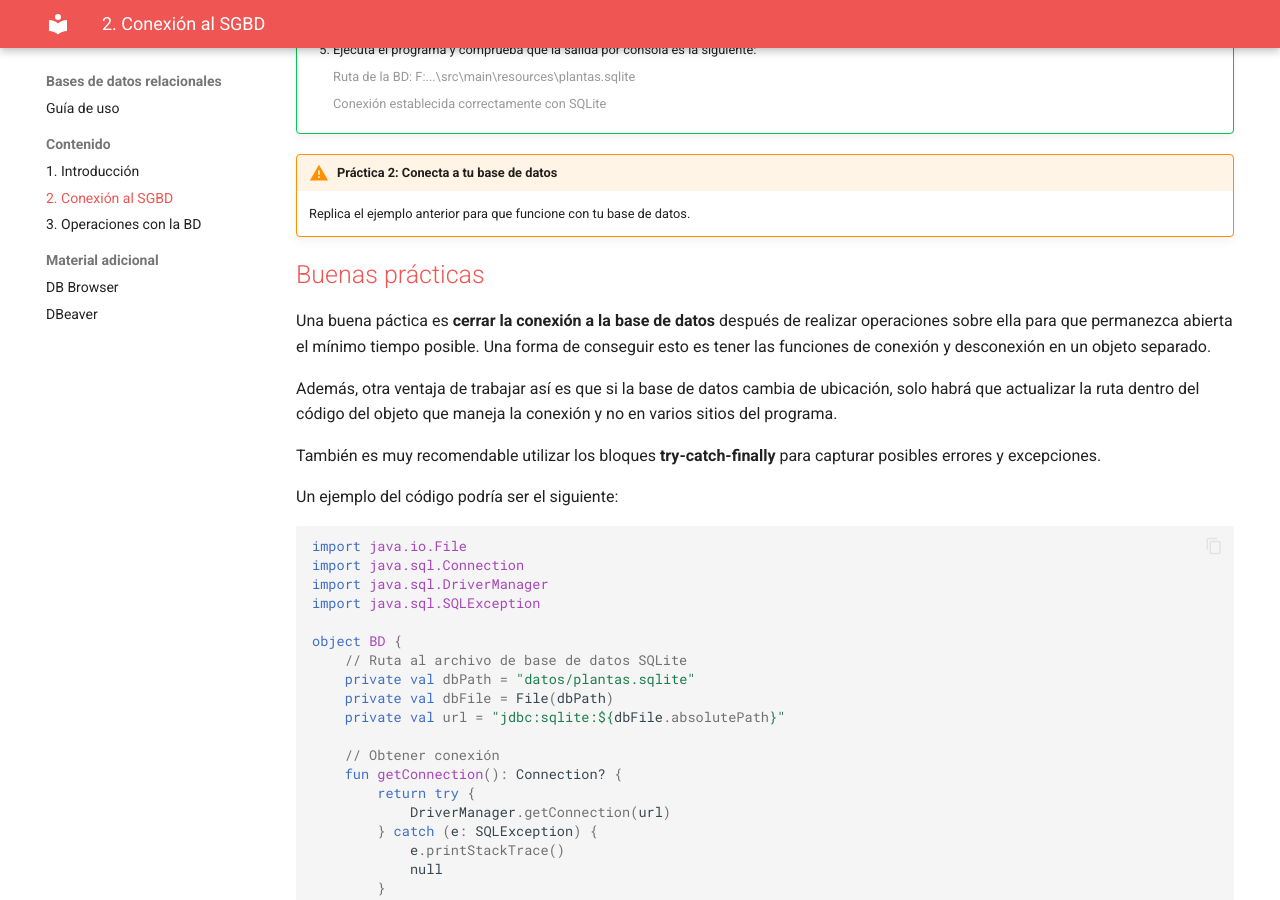
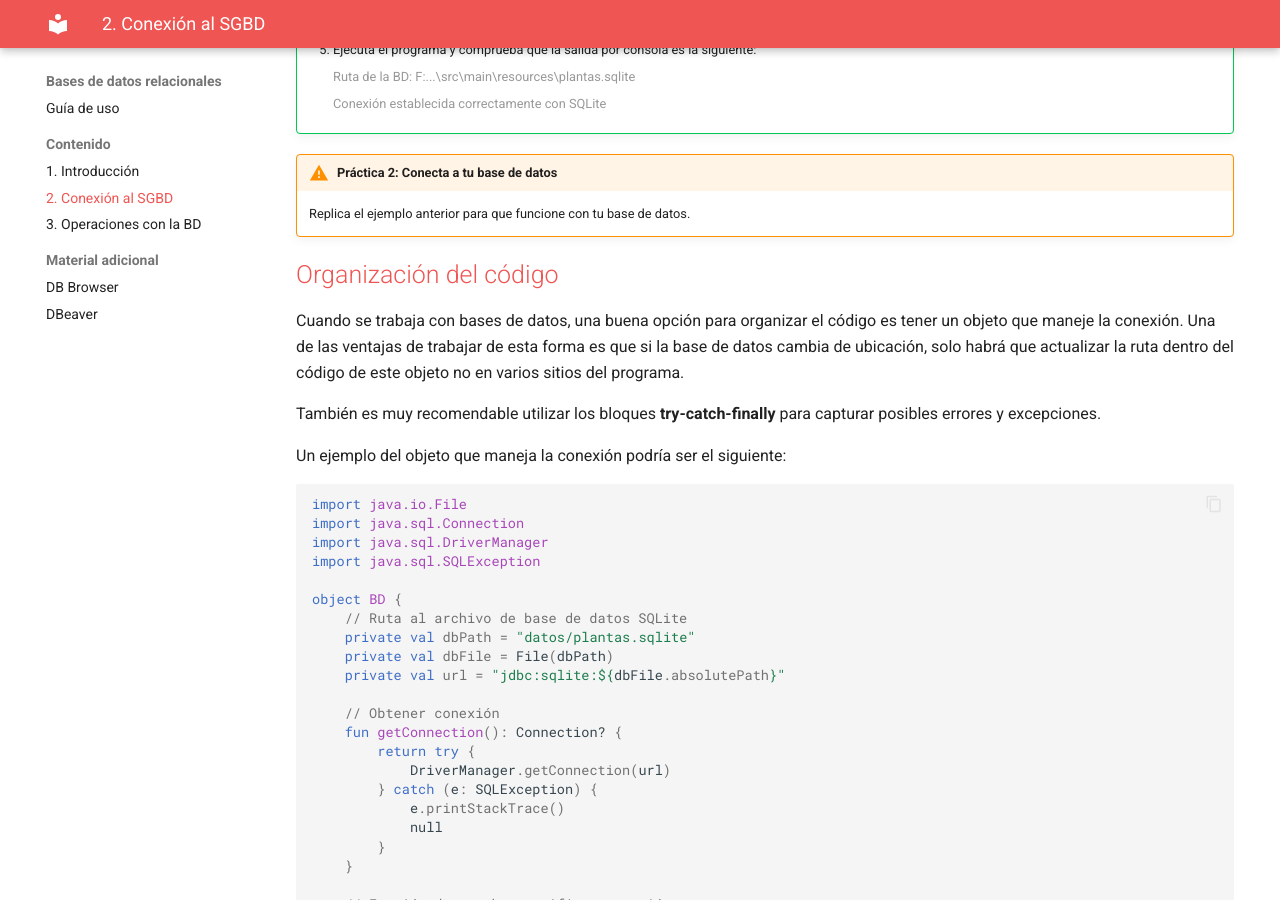
Before and after one commit to bpaterna/AD_BD_REL, an MkDocs documentation site: the page built from docs/2_conexiones.md, in a window 1280 px wide and 900 px high, scrolled down 3594 px. Built offline with MkDocs 1.6.1 and Material for MkDocs 9.7.7, drawn with Linux system fonts in a browser that asks for light colours.

Commit message:
Update 2_conexiones.md

````diff
--- a/docs/2_conexiones.md
+++ b/docs/2_conexiones.md
@@ -128,15 +128,13 @@ fun main() {
 
 
 
-<span class="mi_h2">Buenas prácticas</span>
+<span class="mi_h2">Organización del código</span>
 
-Una buena páctica es **cerrar la conexión a la base de datos** después de realizar operaciones sobre ella para que permanezca abierta el mínimo tiempo posible. Una forma de conseguir esto es tener las funciones de conexión y desconexión en un objeto separado.
-
-Además, otra ventaja de trabajar así es que si la base de datos cambia de ubicación, solo habrá que actualizar la ruta dentro del código del objeto que maneja la conexión y no en varios sitios del programa.
+Cuando se trabaja con bases de datos, una buena opción para organizar el código es tener un objeto que maneje la conexión. Una de las ventajas de trabajar de esta forma es que si la base de datos cambia de ubicación, solo habrá que actualizar la ruta dentro del código de este objeto no en varios sitios del programa.
 
 También es muy recomendable utilizar los bloques **try-catch-finally** para capturar posibles errores y excepciones.
 
-Un ejemplo del código podría ser el siguiente:
+Un ejemplo del objeto que maneja la conexión podría ser el siguiente:
 
 ``` kotlin
 import java.io.File
````
